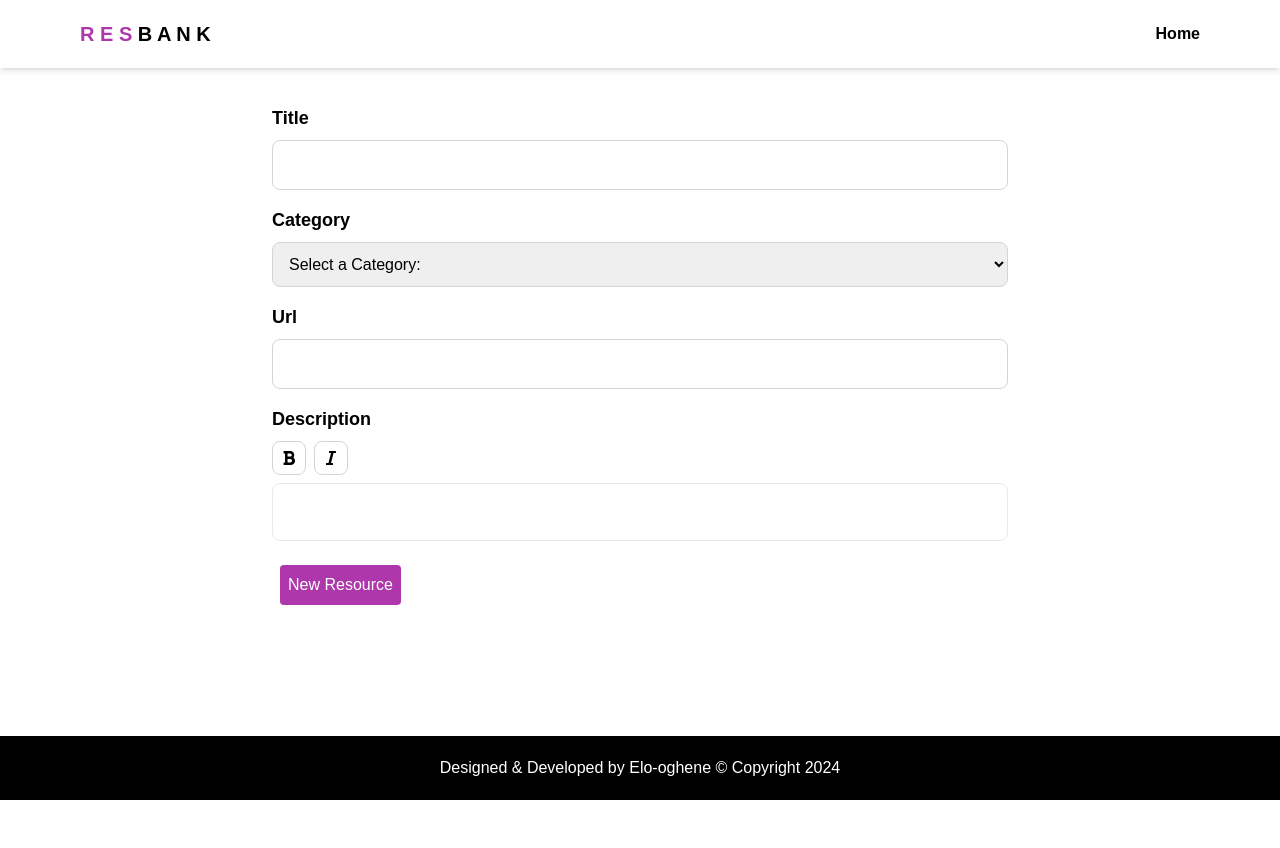
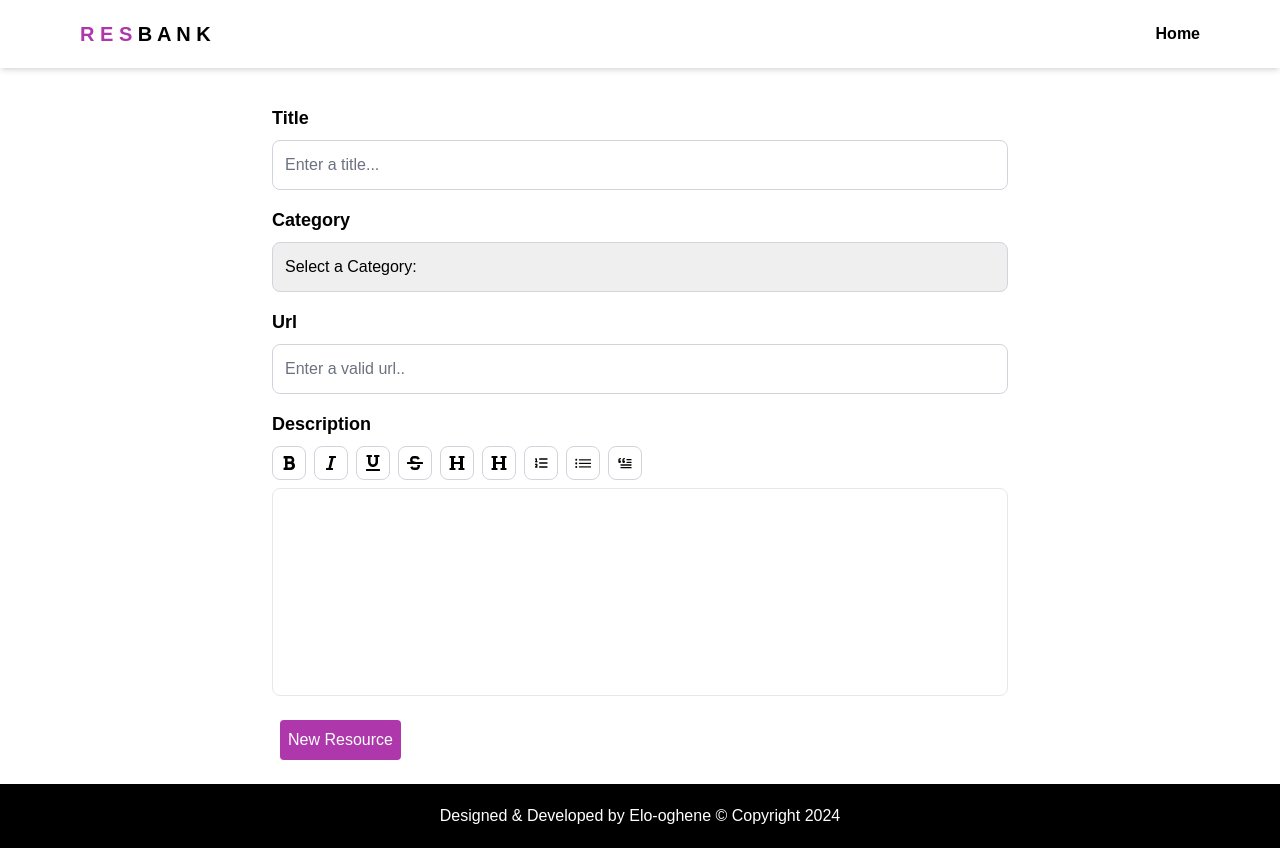
Before and after one commit to Dev-Elo-1505/Resource-Bank, a Next.js app: page /resource in a window 1280 px wide. Before the commit the page ends 800 px from the top, so only its background shows below. Built offline with nearby package versions, Linux system fonts and the light colour scheme.

Commit message:
Build add resource functionality

```diff
--- a/app/components/Tiptap.tsx
+++ b/app/components/Tiptap.tsx
@@ -1,45 +1,103 @@
 "use client";
 
-import { useEditor, EditorContent } from "@tiptap/react";
+import Underline from "@tiptap/extension-underline";
+import { EditorContent, useEditor } from "@tiptap/react";
 import StarterKit from "@tiptap/starter-kit";
 import Link from "next/link";
-import { FaBold, FaItalic } from "react-icons/fa";
+import {
+  FaBold,
+  FaHeading,
+  FaItalic,
+  FaStrikethrough,
+  FaUnderline,
+} from "react-icons/fa";
+import { GrUnorderedList } from "react-icons/gr";
+import { LuListOrdered } from "react-icons/lu";
+import { TbBlockquote } from "react-icons/tb";
+import { z } from "zod";
+import { zodResolver } from "@hookform/resolvers/zod";
+import { addResourceSchema } from "../validationSchema";
+import axios from "axios";
+import { Controller, useForm } from "react-hook-form";
+import { useState } from "react";
+import { useRouter } from "next/navigation";
+
+const CategoryEnum = z.enum(["BLOG", "VIDEO", "LINK", "OTHER"]);
+
+type ResourceForm = z.infer<typeof addResourceSchema>;
 
 const Tiptap = () => {
+  const {
+    register,
+    control,
+    handleSubmit,
+    formState: { errors },
+  } = useForm<ResourceForm>({ resolver: zodResolver(addResourceSchema) });
+
+  const [error, setError] = useState("");
+  const [isLoading, setLoading] = useState(false);
+  const router = useRouter();
+
+  const onSubmit = handleSubmit(async (data: ResourceForm) => {
+    setLoading(true);
+    try {
+      await axios.post("/api/resource", data);
+      router.push("/");
+    } catch (error) {
+      setError("An unexpected error has occured.");
+    } finally {
+      setLoading(false);
+    }
+  });
+
   const editor = useEditor({
-    extensions: [StarterKit],
+    extensions: [StarterKit, Underline],
     content: "",
   });
 
   if (!editor) return null;
   return (
     <div>
-      <form className="mx-auto p-4 max-w-3xl">
+      <form onSubmit={onSubmit} className="mx-auto p-4 max-w-3xl">
         <div className="mb-4">
           <label className="block font-bold text-lg mb-2" htmlFor="title">
             Title
           </label>
           <input
+            {...register("title")}
             type="text"
-            className="w-full border border-gray-300 rounded-lg p-3"
+            className="w-full border border-gray-300 rounded-lg p-3 focus:outline-none focus:ring-0 focus:ring-primary focus:border-primary placeholder-gray-500"
             id="title"
             name="title"
+            placeholder="Enter a title..."
             required
           />
+          {errors.title && (
+            <p className="text-red-500">{errors.title.message}</p>
+          )}
         </div>
         <div className="mb-4">
           <label className="block font-bold text-lg mb-2" htmlFor="category">
             Category
           </label>
           <select
-            className="w-full border border-gray-300 rounded-lg p-3"
+            {...register("category")}
+            className="w-full border border-gray-300 rounded-lg p-3 focus:outline-none focus:ring-0 focus:ring-primary focus:border-primary appearance-none"
             id="category"
             name="category"
           >
             <option value="" disabled selected>
               Select a Category:{" "}
             </option>
+            {CategoryEnum.options.map((category) => (
+              <option key={category} value={category}>
+                {category}
+              </option>
+            ))}
           </select>
+          {errors.category && (
+            <p className="text-red-500">{errors.category.message}</p>
+          )}
         </div>
 
         <div className="mb-4">
@@ -47,12 +105,15 @@ const Tiptap = () => {
             Url
           </label>
           <input
+            {...register("url")}
             type="url"
-            className="w-full border border-gray-300 rounded-lg p-3"
+            className="w-full border border-gray-300 rounded-lg p-3 focus:outline-none focus:ring-0 focus:ring-primary focus:border-primary placeholder-gray-500"
             id="url"
             name="url"
+            placeholder="Enter a valid url.."
             required
           />
+          {errors.url && <p className="text-red-500">{errors.url.message}</p>}
         </div>
         <div className="mb-4">
           <label className="block font-bold text-lg mb-2" htmlFor="description">
@@ -77,8 +138,93 @@ const Tiptap = () => {
             >
               <FaItalic />
             </button>
+            <button
+              type="button"
+              onClick={() => editor.chain().focus().toggleUnderline().run()}
+              className={`${
+                editor.isActive("bold") ? "bg-primary text-white" : ""
+              } border border-gray-300 rounded-lg p-2`}
+            >
+              <FaUnderline />
+            </button>
+            <button
+              type="button"
+              onClick={() => editor.chain().focus().toggleStrike().run()}
+              className={`${
+                editor.isActive("bold") ? "bg-primary text-white" : ""
+              } border border-gray-300 rounded-lg p-2`}
+            >
+              <FaStrikethrough />
+            </button>
+            <button
+              title="Heading 1"
+              type="button"
+              onClick={() =>
+                editor.chain().focus().toggleHeading({ level: 1 }).run()
+              }
+              className={`${
+                editor.isActive("bold") ? "bg-primary text-white" : ""
+              } border border-gray-300 rounded-lg p-2`}
+            >
+              <FaHeading />
+            </button>
+            <button
+              title="Heading 2"
+              type="button"
+              onClick={() =>
+                editor.chain().focus().toggleHeading({ level: 2 }).run()
+              }
+              className={`${
+                editor.isActive("bold") ? "bg-primary text-white" : ""
+              } border border-gray-300 rounded-lg p-2`}
+            >
+              <FaHeading />
+            </button>
+            <button
+              type="button"
+              onClick={() => editor.chain().focus().toggleOrderedList().run()}
+              className={`${
+                editor.isActive("bold") ? "bg-primary text-white" : ""
+              } border border-gray-300 rounded-lg p-2`}
+            >
+              <LuListOrdered />
+            </button>
+            <button
+              type="button"
+              onClick={() => editor.chain().focus().toggleBulletList().run()}
+              className={`${
+                editor.isActive("bold") ? "bg-primary text-white" : ""
+              } border border-gray-300 rounded-lg p-2`}
+            >
+              <GrUnorderedList />
+            </button>
+            <button
+              type="button"
+              onClick={() => editor.chain().focus().toggleBlockquote().run()}
+              className={`${
+                editor.isActive("bold") ? "bg-primary text-white" : ""
+              } border border-gray-300 rounded-lg p-2`}
+            >
+              <TbBlockquote />
+            </button>
           </div>
-          <EditorContent editor={editor} className="border p-4 rounded-lg" />
+          <div>
+            <Controller
+              name="description"
+              control={control}
+              defaultValue={editor.getText()}
+              render={({ field }) => (
+                <EditorContent
+                  editor={editor}
+                  className="border p-4 rounded-lg focus:outline-none focus:ring-0 focus:ring-primary focus:border-primary min-h-52"
+                  onBlur={() => field.onChange(editor.getText())}
+                />
+              )}
+            />
+          </div>
+          {errors.description && (
+            <p className="text-red-500">{errors.description.message}</p>
+          )}
         </div>
         <div>
           <button className="bg-primary text-white rounded p-2 m-2">
@@ -91,3 +237,37 @@ const Tiptap = () => {
 };
 
 export default Tiptap;
+// function useForm<T>(arg0: { resolver: any }): {
+//   register: any;
+//   handleSubmit: any;
+//   formState: { errors: any };
+// } {
+//   throw new Error("Function not implemented.");
+// }
+
+// function zodResolver(
+//   addResourceSchema: z.ZodObject<
+//     {
+//       title: z.ZodString;
+//       description: z.ZodString;
+//       url: z.ZodString;
+//       category: z.ZodEnum<["BLOG", "VIDEO", "LINK", "OTHER"]>;
+//     },
+//     "strip",
+//     z.ZodTypeAny,
+//     {
+//       title: string;
+//       description: string;
+//       url: string;
+//       category: "BLOG" | "VIDEO" | "LINK" | "OTHER";
+//     },
+//     {
+//       title: string;
+//       description: string;
+//       url: string;
+//       category: "BLOG" | "VIDEO" | "LINK" | "OTHER";
+//     }
+//   >
+// ): any {
+//   throw new Error("Function not implemented.");
+// }
--- a/app/page.tsx
+++ b/app/page.tsx
@@ -4,9 +4,13 @@ import Header from "./components/Header";
 
 export default function Home() {
   return (
-    <div className="relative min-h-screen">
+    <div className="flex flex-col min-h-screen">
       <Header />
-      <button className="bg-primary text-white rounded p-2 m-2"><Link href="/resource">New Resource</Link></button>
+      <main className="flex-grow px-20">
+        <button className="bg-primary text-white rounded p-2 m-2">
+          <Link href="/resource">New Resource</Link>
+        </button>
+      </main>
       <Footer />
     </div>
   );
--- a/app/validationSchema.ts
+++ b/app/validationSchema.ts
@@ -2,7 +2,7 @@ import { z } from "zod"
 
 const CategoryEnum = z.enum(["BLOG", "VIDEO", "LINK", "OTHER"])
 
-export const resourceSchema = z.object({
+export const addResourceSchema = z.object({
     title: z.string().min(1).max(255),
     description: z.string().min(1),
     url:z.string().url(),
--- a/package.json
+++ b/package.json
@@ -9,9 +9,11 @@
     "lint": "next lint"
   },
   "dependencies": {
+    "@hookform/resolvers": "^3.9.0",
     "@prisma/client": "^5.20.0",
     "@tiptap/extension-bold": "^2.8.0",
     "@tiptap/extension-italic": "^2.8.0",
+    "@tiptap/extension-underline": "^2.8.0",
     "@tiptap/pm": "^2.8.0",
     "@tiptap/react": "^2.8.0",
     "@tiptap/starter-kit": "^2.8.0",
```
Also changed, not shown: 1 other file (tests, documents, lock files or other folders).
